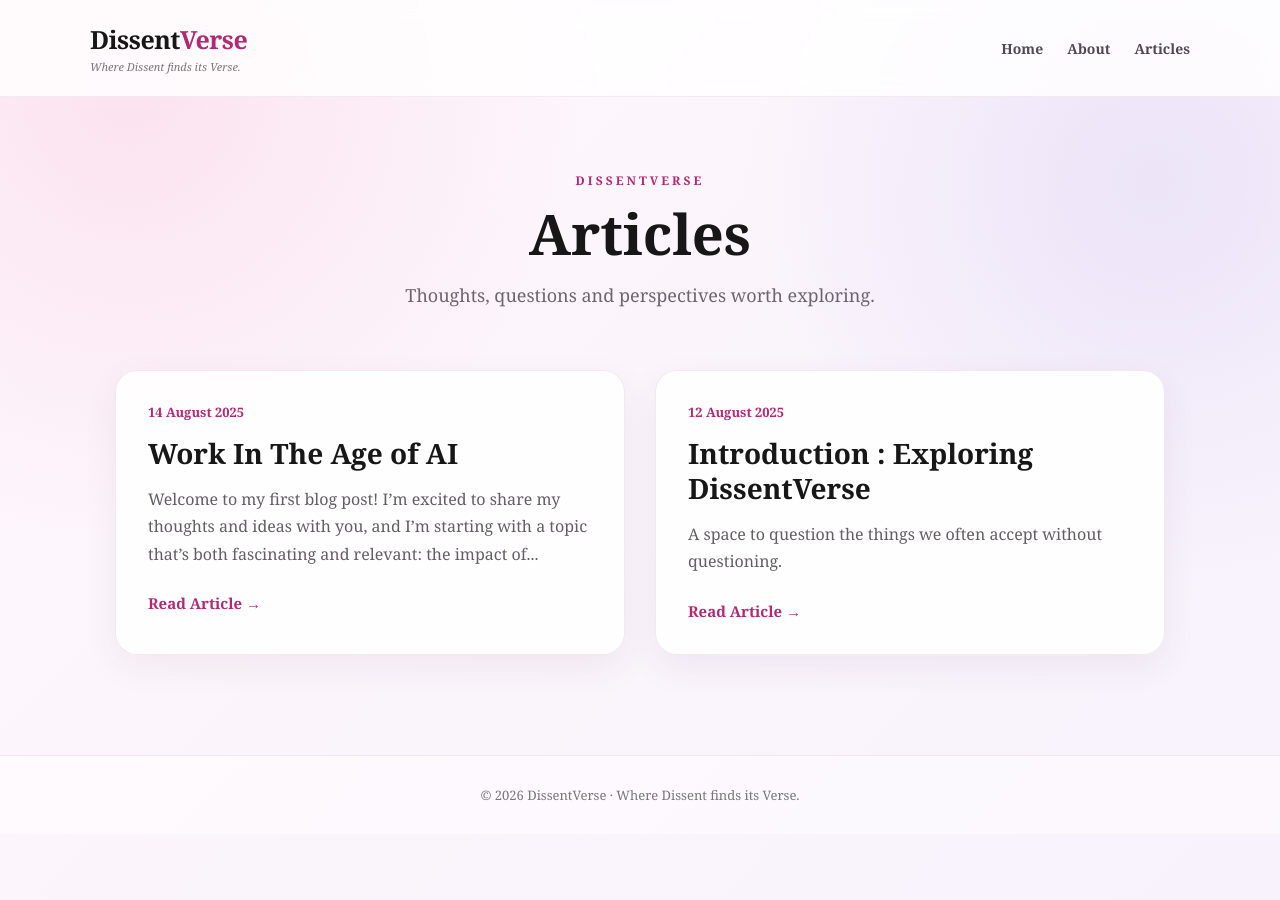
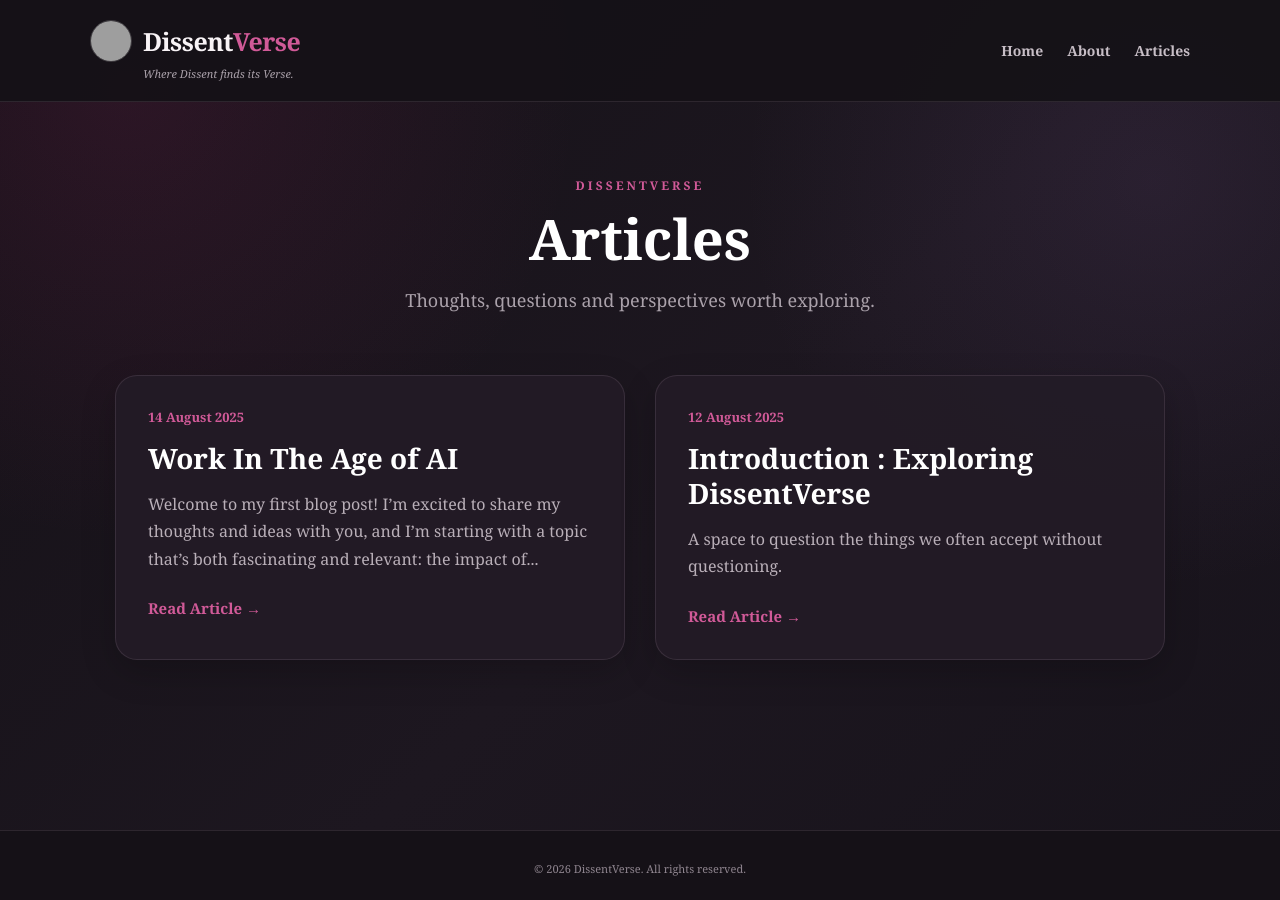
Before and after one commit to dissentverse/dissentverse, a Jekyll site: the page built from article.html, in a window 1280 px wide. Built offline with Jekyll 4.4.1, drawn with Linux system fonts in a browser that asks for light colours; grey boxes are pictures that could not be loaded.

Commit message:
Update article.html

```diff
--- a/article.html
+++ b/article.html
@@ -15,25 +15,33 @@ permalink: /articles.html
       box-sizing: border-box;
     }
 
+    html,
     body {
       margin: 0;
+      min-height: 100%;
+    }
+
+    body {
       font-family: Georgia, "Times New Roman", serif;
-      color: #242024;
+      color: #f5eef3;
 
       background:
-        radial-gradient(circle at 10% 10%, rgba(248, 210, 230, 0.55), transparent 32%),
-        radial-gradient(circle at 90% 20%, rgba(225, 214, 245, 0.55), transparent 30%),
-        linear-gradient(135deg, #fff7fb, #f7f2fc);
+        radial-gradient(circle at 10% 10%, rgba(176, 42, 114, 0.14), transparent 32%),
+        radial-gradient(circle at 90% 20%, rgba(120, 85, 145, 0.15), transparent 30%),
+        linear-gradient(135deg, #151117, #1d1720 55%, #17131b);
+
       min-height: 100vh;
+
+      display: flex;
+      flex-direction: column;
     }
 
     /* HEADER */
 
     .site-header {
-      background: rgba(255, 255, 255, 0.82);
-      border-bottom: 1px solid rgba(190, 150, 180, 0.18);
-      backdrop-filter: blur(8px);
-      padding: 22px 30px;
+      background: rgba(21, 17, 23, 0.94);
+      border-bottom: 1px solid rgba(220, 190, 215, 0.12);
+      padding: 20px 30px;
     }
 
     .header-inner {
@@ -50,21 +58,36 @@ permalink: /articles.html
       flex-direction: column;
     }
 
+    .brand-row {
+      display: flex;
+      align-items: center;
+      gap: 11px;
+    }
+
+    .brand-logo {
+      width: 42px;
+      height: 42px;
+      border-radius: 50%;
+      object-fit: cover;
+      border: 1px solid rgba(255, 255, 255, 0.18);
+    }
+
     .brand {
       text-decoration: none;
-      color: #171717;
+      color: #f8f3f6;
       font-size: 25px;
       font-weight: bold;
       letter-spacing: -0.5px;
     }
 
     .brand span {
-      color: #b02a72;
+      color: #d15a98;
     }
 
     .tagline {
-      margin-top: 3px;
-      color: #777;
+      margin-top: 4px;
+      margin-left: 53px;
+      color: #aaa1aa;
       font-size: 11px;
       font-style: italic;
     }
@@ -75,22 +98,25 @@ permalink: /articles.html
     }
 
     .navigation a {
-      color: #4f4a50;
+      color: #c7bec6;
       text-decoration: none;
       font-size: 14px;
       font-weight: bold;
     }
 
     .navigation a:hover {
-      color: #b02a72;
+      color: #d15a98;
     }
 
     /* PAGE */
 
     .articles-page {
+      width: 100%;
       max-width: 1100px;
       margin: 0 auto;
       padding: 75px 25px 100px;
+
+      flex: 1;
     }
 
     .page-heading {
@@ -99,7 +125,7 @@ permalink: /articles.html
     }
 
     .page-label {
-      color: #b02a72;
+      color: #d15a98;
       font-size: 12px;
       font-weight: bold;
       letter-spacing: 3px;
@@ -111,13 +137,13 @@ permalink: /articles.html
       font-size: 56px;
       line-height: 1.1;
       margin: 0 0 15px;
-      color: #171717;
+      color: #ffffff;
     }
 
     .page-heading p {
       margin: 0 auto;
       max-width: 600px;
-      color: #6d6670;
+      color: #aaa1aa;
       font-size: 18px;
       line-height: 1.7;
     }
@@ -131,26 +157,31 @@ permalink: /articles.html
     }
 
     .article-card {
-      background: rgba(255, 255, 255, 0.88);
-      border: 1px solid rgba(190, 150, 180, 0.2);
+      background: rgba(35, 28, 39, 0.92);
+      border: 1px solid rgba(220, 190, 215, 0.12);
       border-radius: 22px;
       padding: 32px;
 
       box-shadow:
-        0 12px 35px rgba(100, 60, 100, 0.07);
+        0 12px 35px rgba(0, 0, 0, 0.20);
 
-      transition: transform 0.25s ease, box-shadow 0.25s ease;
+      transition:
+        transform 0.25s ease,
+        box-shadow 0.25s ease,
+        border-color 0.25s ease;
     }
 
     .article-card:hover {
       transform: translateY(-4px);
 
+      border-color: rgba(209, 90, 152, 0.30);
+
       box-shadow:
-        0 18px 40px rgba(100, 60, 100, 0.11);
+        0 18px 40px rgba(0, 0, 0, 0.30);
     }
 
     .article-date {
-      color: #b02a72;
+      color: #d15a98;
       font-size: 13px;
       font-weight: bold;
       margin-bottom: 15px;
@@ -160,11 +191,11 @@ permalink: /articles.html
       font-size: 28px;
       line-height: 1.25;
       margin: 0 0 15px;
-      color: #171717;
+      color: #ffffff;
     }
 
     .article-card p {
-      color: #635d64;
+      color: #b9afb8;
       font-size: 16px;
       line-height: 1.7;
       margin: 0;
@@ -174,7 +205,7 @@ permalink: /articles.html
       display: inline-block;
       margin-top: 25px;
 
-      color: #b02a72;
+      color: #d15a98;
       text-decoration: none;
       font-size: 15px;
       font-weight: bold;
@@ -185,22 +216,26 @@ permalink: /articles.html
     }
 
     .no-articles {
-      background: rgba(255, 255, 255, 0.8);
+      background: rgba(35, 28, 39, 0.90);
+      border: 1px solid rgba(220, 190, 215, 0.12);
       border-radius: 20px;
       padding: 60px 20px;
       text-align: center;
-      color: #777;
+      color: #aaa1aa;
     }
 
     /* FOOTER */
 
     .site-footer {
       text-align: center;
-      padding: 30px 20px;
-      border-top: 1px solid rgba(190, 150, 180, 0.2);
-      color: #777;
-      font-size: 13px;
-      background: rgba(255, 255, 255, 0.45);
+      padding: 30px 20px 24px;
+
+      border-top: 1px solid rgba(220, 190, 215, 0.12);
+
+      color: #8f858f;
+      font-size: 11px;
+
+      background: #151117;
     }
 
     /* MOBILE */
@@ -215,12 +250,22 @@ permalink: /articles.html
         align-items: flex-start;
       }
 
+      .brand-logo {
+        width: 36px;
+        height: 36px;
+      }
+
+      .brand-row {
+        gap: 9px;
+      }
+
       .brand {
         font-size: 21px;
       }
 
       .tagline {
         font-size: 10px;
+        margin-left: 45px;
       }
 
       .navigation {
@@ -264,13 +309,25 @@ permalink: /articles.html
     <div class="header-inner">
 
       <div class="brand-block">
-        <a class="brand" href="{{ site.baseurl }}/">
-          Dissent<span>Verse</span>
-        </a>
+
+        <div class="brand-row">
+
+          <img
+            class="brand-logo"
+            src="https://dissentverse.wordpress.com/wp-content/uploads/2025/08/cropped-img-20250811-wa0002.jpg"
+            alt="DissentVerse logo"
+          >
+
+          <a class="brand" href="{{ site.baseurl }}/">
+            Dissent<span>Verse</span>
+          </a>
+
+        </div>
 
         <div class="tagline">
           Where Dissent finds its Verse.
         </div>
+
       </div>
 
       <nav class="navigation">
@@ -345,7 +402,7 @@ permalink: /articles.html
 
 
   <footer class="site-footer">
-    © 2026 DissentVerse · Where Dissent finds its Verse.
+    © 2026 DissentVerse. All rights reserved.
   </footer>
 
 </body>
```
